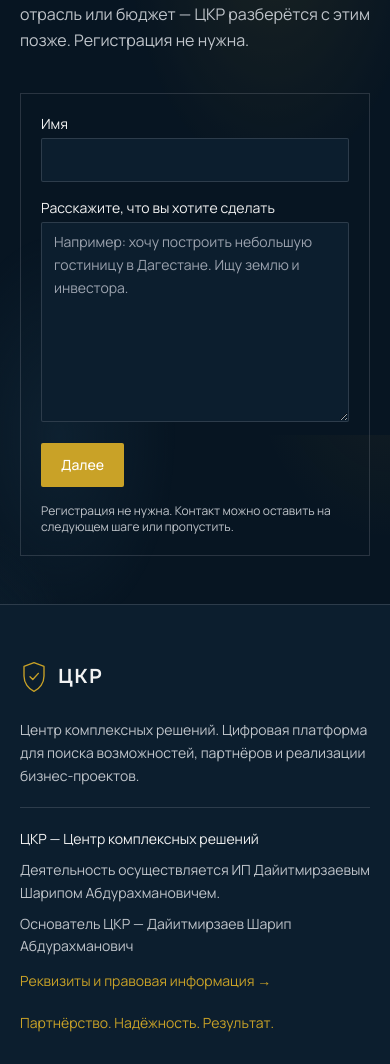
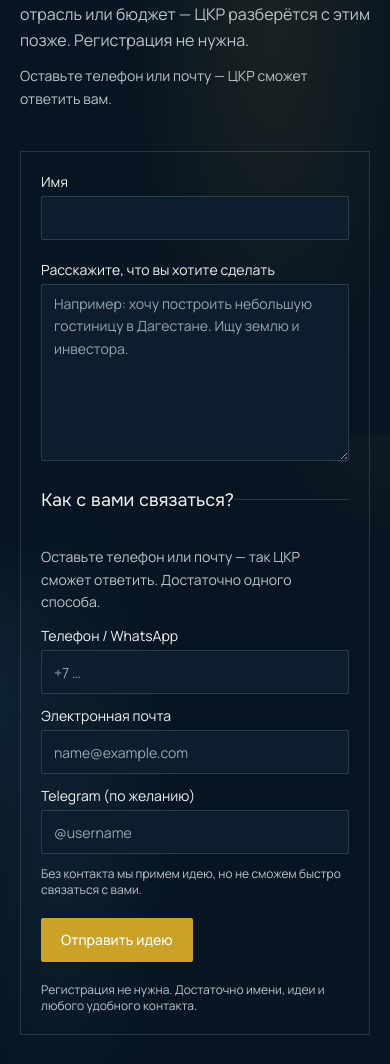
Before and after one commit to sharipdaitmirzaev-hue/ckr-platform, a Next.js app: page /idea in a window 390 px wide. Shown: the part 409-1473 px from the top of the page. Built offline with nearby package versions, Linux system fonts and the light colour scheme; no server answers.

Commit message:
fix(idea): show phone and email contacts on idea form
Put feedback contacts on the same screen as the idea so visitors can
leave a phone or email for CKR to reply, without a hidden second step.

Co-authored-by: sharipdaitmirzaev-hue <sharipdaitmirzaev-hue@users.noreply.github.com>

```diff
--- a/src/app/(public)/idea/page.tsx
+++ b/src/app/(public)/idea/page.tsx
@@ -30,6 +30,9 @@ export default function IdeaPage() {
         <p className="mt-4 text-base leading-relaxed text-muted">
           {IDEA_FORM.subtitle}
         </p>
+        <p className="mt-3 text-sm leading-relaxed text-muted">
+          Оставьте телефон или почту — ЦКР сможет ответить вам.
+        </p>
         <div className="mt-10 border border-border bg-surface/80 p-5 sm:p-8">
           <PublicIdeaForm />
         </div>
--- a/src/config/idea-first.ts
+++ b/src/config/idea-first.ts
@@ -5,17 +5,18 @@ export const IDEA_FORM = {
   subtitle:
     "Опишите своими словами, что хотите сделать. Не нужно выбирать тип проекта, отрасль или бюджет — ЦКР разберётся с этим позже. Регистрация не нужна.",
   cta: "Расскажите нам вашу идею",
-  submit: "Далее",
+  submit: "Отправить идею",
   nameLabel: "Имя",
   ideaLabel: "Расскажите, что вы хотите сделать",
   ideaPlaceholder:
     "Например: хочу построить небольшую гостиницу в Дагестане. Ищу землю и инвестора.",
   contactTitle: "Как с вами связаться?",
   contactPrompt:
-    "Оставьте любой удобный способ связи, если хотите получить ответ ЦКР. Достаточно одного.",
+    "Оставьте телефон или почту — так ЦКР сможет ответить. Достаточно одного способа.",
   contactPhoneLabel: "Телефон / WhatsApp",
   contactEmailLabel: "Электронная почта",
-  contactTelegramLabel: "Telegram",
+  contactTelegramLabel: "Telegram (по желанию)",
+  contactHint: "Без контакта мы примем идею, но не сможем быстро связаться с вами.",
   contactSubmit: "Отправить идею",
   contactSkip: "Продолжить без контактов",
   thanksTitle: "Спасибо, {name}. Мы получили вашу идею.",
--- a/src/features/idea-first/components/public-idea-form.tsx
+++ b/src/features/idea-first/components/public-idea-form.tsx
@@ -4,7 +4,7 @@ import { IDEA_FORM } from "@/config/idea-first";
 import Link from "next/link";
 import { useMemo, useState, useTransition } from "react";
 
-type Step = "form" | "contact" | "thanks";
+type Step = "form" | "thanks";
 
 export function PublicIdeaForm() {
   const [step, setStep] = useState<Step>("form");
@@ -24,7 +24,12 @@ export function PublicIdeaForm() {
     [],
   );
 
-  function goToContact() {
+  const hasContact =
+    phone.trim().length > 0 ||
+    email.trim().length > 0 ||
+    telegram.trim().length > 0;
+
+  function submitIdea() {
     setError(null);
     const trimmedName = name.trim();
     const trimmedIdea = idea.trim();
@@ -36,11 +41,7 @@ export function PublicIdeaForm() {
       setError("Расскажите идею чуть подробнее — своими словами.");
       return;
     }
-    setStep("contact");
-  }
 
-  function submitIdea(withContacts: boolean) {
-    setError(null);
     startTransition(async () => {
       const res = await fetch("/api/idea", {
         method: "POST",
@@ -50,9 +51,9 @@ export function PublicIdeaForm() {
           name,
           idea,
           idempotencyKey,
-          phone: withContacts ? phone : "",
-          email: withContacts ? email : "",
-          telegram: withContacts ? telegram : "",
+          phone,
+          email,
+          telegram,
         }),
       });
       const data = (await res.json()) as {
@@ -77,6 +78,16 @@ export function PublicIdeaForm() {
         <div>
           <h2 className="font-display text-2xl text-foreground">{title}</h2>
           <p className="mt-3 text-muted">{IDEA_FORM.thanksBody}</p>
+          {hasContact ? (
+            <p className="mt-2 text-sm text-muted">
+              Мы свяжемся с вами по оставленному контакту.
+            </p>
+          ) : (
+            <p className="mt-2 text-sm text-muted">
+              Контакт не указан. Создайте аккаунт или напишите позже — так
+              проще получить ответ ЦКР.
+            </p>
+          )}
           <p className="mt-4 text-sm leading-relaxed text-muted">
             {IDEA_FORM.thanksNext}
           </p>
@@ -99,17 +110,45 @@ export function PublicIdeaForm() {
     );
   }
 
-  if (step === "contact") {
-    return (
-      <div className="space-y-5">
-        <div>
-          <h2 className="font-display text-xl text-foreground">
-            {IDEA_FORM.contactTitle}
-          </h2>
-          <p className="mt-2 text-sm leading-relaxed text-muted">
-            {IDEA_FORM.contactPrompt}
-          </p>
-        </div>
+  return (
+    <form
+      className="space-y-5"
+      onSubmit={(e) => {
+        e.preventDefault();
+        submitIdea();
+      }}
+    >
+      <label className="block text-sm">
+        {IDEA_FORM.nameLabel}
+        <input
+          required
+          value={name}
+          onChange={(e) => setName(e.target.value)}
+          className="mt-1 h-11 w-full rounded-sm border border-border bg-surface px-3 text-sm"
+          autoComplete="name"
+        />
+      </label>
+
+      <label className="block text-sm">
+        {IDEA_FORM.ideaLabel}
+        <textarea
+          required
+          value={idea}
+          onChange={(e) => setIdea(e.target.value)}
+          rows={7}
+          maxLength={IDEA_FORM.maxIdeaLength}
+          placeholder={IDEA_FORM.ideaPlaceholder}
+          className="mt-1 w-full rounded-sm border border-border bg-surface px-3 py-2 text-sm leading-relaxed"
+        />
+      </label>
+
+      <fieldset className="space-y-3 border-t border-border pt-5">
+        <legend className="font-display text-lg text-foreground">
+          {IDEA_FORM.contactTitle}
+        </legend>
+        <p className="text-sm leading-relaxed text-muted">
+          {IDEA_FORM.contactPrompt}
+        </p>
         <label className="block text-sm">
           {IDEA_FORM.contactPhoneLabel}
           <input
@@ -117,6 +156,7 @@ export function PublicIdeaForm() {
             onChange={(e) => setPhone(e.target.value)}
             type="tel"
             autoComplete="tel"
+            placeholder="+7 …"
             className="mt-1 h-11 w-full rounded-sm border border-border bg-surface px-3 text-sm"
           />
         </label>
@@ -127,6 +167,7 @@ export function PublicIdeaForm() {
             onChange={(e) => setEmail(e.target.value)}
             type="email"
             autoComplete="email"
+            placeholder="name@example.com"
             className="mt-1 h-11 w-full rounded-sm border border-border bg-surface px-3 text-sm"
           />
         </label>
@@ -139,78 +180,20 @@ export function PublicIdeaForm() {
             className="mt-1 h-11 w-full rounded-sm border border-border bg-surface px-3 text-sm"
           />
         </label>
-        {error ? <p className="text-sm text-danger">{error}</p> : null}
-        <div className="flex flex-col gap-3 sm:flex-row sm:flex-wrap">
-          <button
-            type="button"
-            disabled={pending}
-            onClick={() => submitIdea(true)}
-            className="rounded-sm bg-accent px-5 py-3 text-sm font-medium text-white disabled:opacity-60"
-          >
-            {pending ? "Отправляем…" : IDEA_FORM.contactSubmit}
-          </button>
-          <button
-            type="button"
-            disabled={pending}
-            onClick={() => submitIdea(false)}
-            className="rounded-sm border border-border px-5 py-3 text-sm text-muted disabled:opacity-60"
-          >
-            {IDEA_FORM.contactSkip}
-          </button>
-        </div>
-        <button
-          type="button"
-          disabled={pending}
-          onClick={() => setStep("form")}
-          className="text-sm text-muted hover:text-foreground"
-        >
-          ← Назад
-        </button>
-      </div>
-    );
-  }
+        <p className="text-xs text-muted">{IDEA_FORM.contactHint}</p>
+      </fieldset>
 
-  return (
-    <form
-      className="space-y-4"
-      onSubmit={(e) => {
-        e.preventDefault();
-        goToContact();
-      }}
-    >
-      <label className="block text-sm">
-        {IDEA_FORM.nameLabel}
-        <input
-          required
-          value={name}
-          onChange={(e) => setName(e.target.value)}
-          className="mt-1 h-11 w-full rounded-sm border border-border bg-surface px-3 text-sm"
-          autoComplete="name"
-        />
-      </label>
-      <label className="block text-sm">
-        {IDEA_FORM.ideaLabel}
-        <textarea
-          required
-          value={idea}
-          onChange={(e) => setIdea(e.target.value)}
-          rows={8}
-          maxLength={IDEA_FORM.maxIdeaLength}
-          placeholder={IDEA_FORM.ideaPlaceholder}
-          className="mt-1 w-full rounded-sm border border-border bg-surface px-3 py-2 text-sm leading-relaxed"
-        />
-      </label>
       {error ? <p className="text-sm text-danger">{error}</p> : null}
+
       <button
         type="submit"
         disabled={pending}
         className="rounded-sm bg-accent px-5 py-3 text-sm font-medium text-white disabled:opacity-60"
       >
-        {IDEA_FORM.submit}
+        {pending ? "Отправляем…" : IDEA_FORM.submit}
       </button>
       <p className="text-xs text-muted">
-        Регистрация не нужна. Контакт можно оставить на следующем шаге или
-        пропустить.
+        Регистрация не нужна. Достаточно имени, идеи и любого удобного контакта.
       </p>
     </form>
   );
```
Also changed, not shown: scripts/test-ckr-ux-stage4i.ts (+7 -5 lines).
